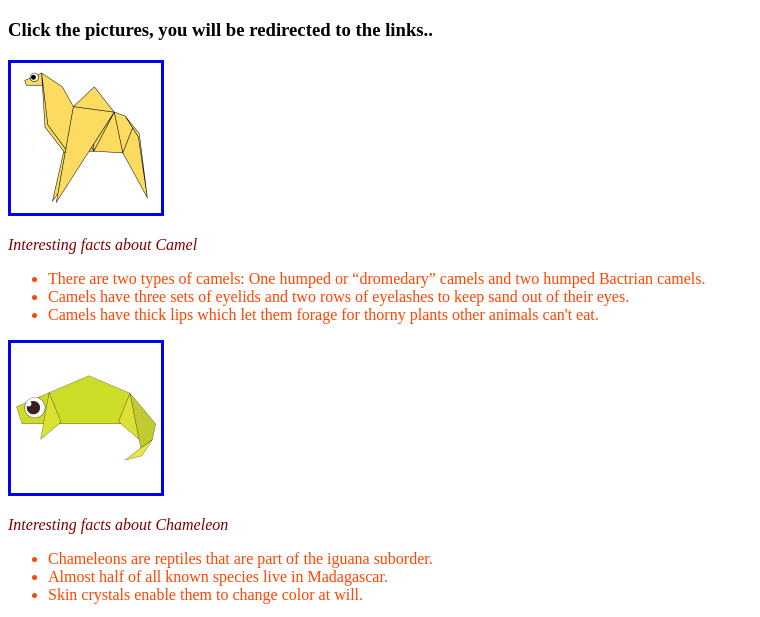
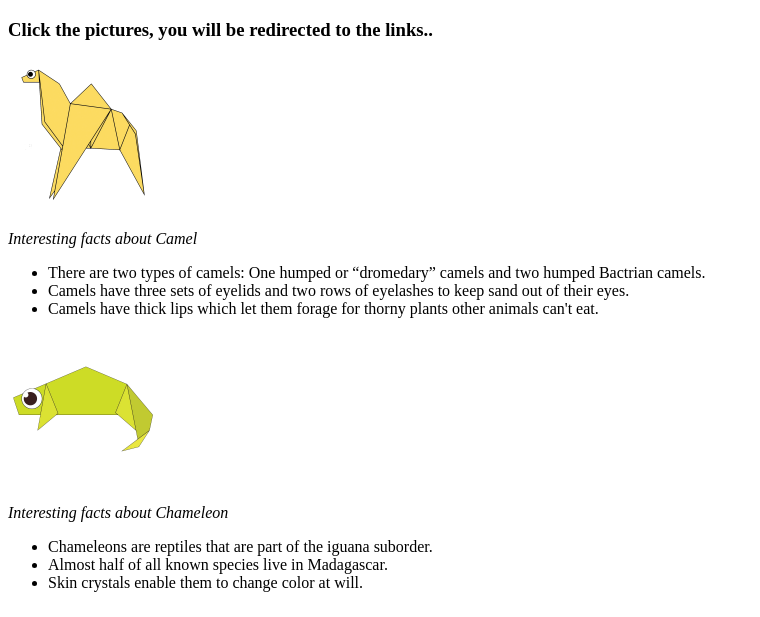
Before and after one commit to ZaheenFatima/C-49, a plain HTML site: page index.html in a window 1280 px wide. Shown: the part 156-773 px from the top of the page, without its empty margins (0-760 px from the left). Drawn offline with Linux system fonts and the light colour scheme.

Commit message:
Add files via upload

```diff
--- a/index.html
+++ b/index.html
@@ -2,17 +2,7 @@
 <html lang="en">
 <head>
     <title>Origami Design</title>
-    <style>
-       p{
-        color: maroon;
-      }
-       li{
-           color: orangered;
-       }
-      img{
-          border: solid
-      }
-    </style>
+    <link rel="stylesheet" href="style.css" type="text/css">
 </head>
 <body>
 <h1> Origami Designs</h1>
@@ -20,10 +10,10 @@
       <a href="about.html"> About Us</a><br>
       <a href="followus.html"> Follow Us </a>
 </h1>
-    <h3>
-         Click the pictures, you will be redirected to the links..
-     </h3>
 
+<h3>
+    Click the pictures, you will be redirected to the links..
+</h3>
 
         <a href="http://origami.me/camel/" target= _blank>
               <img src="camel.png" width = 150 height = 150>
@@ -88,5 +78,6 @@
      </ul>
 
 
+
     </body>
     </html>
```
